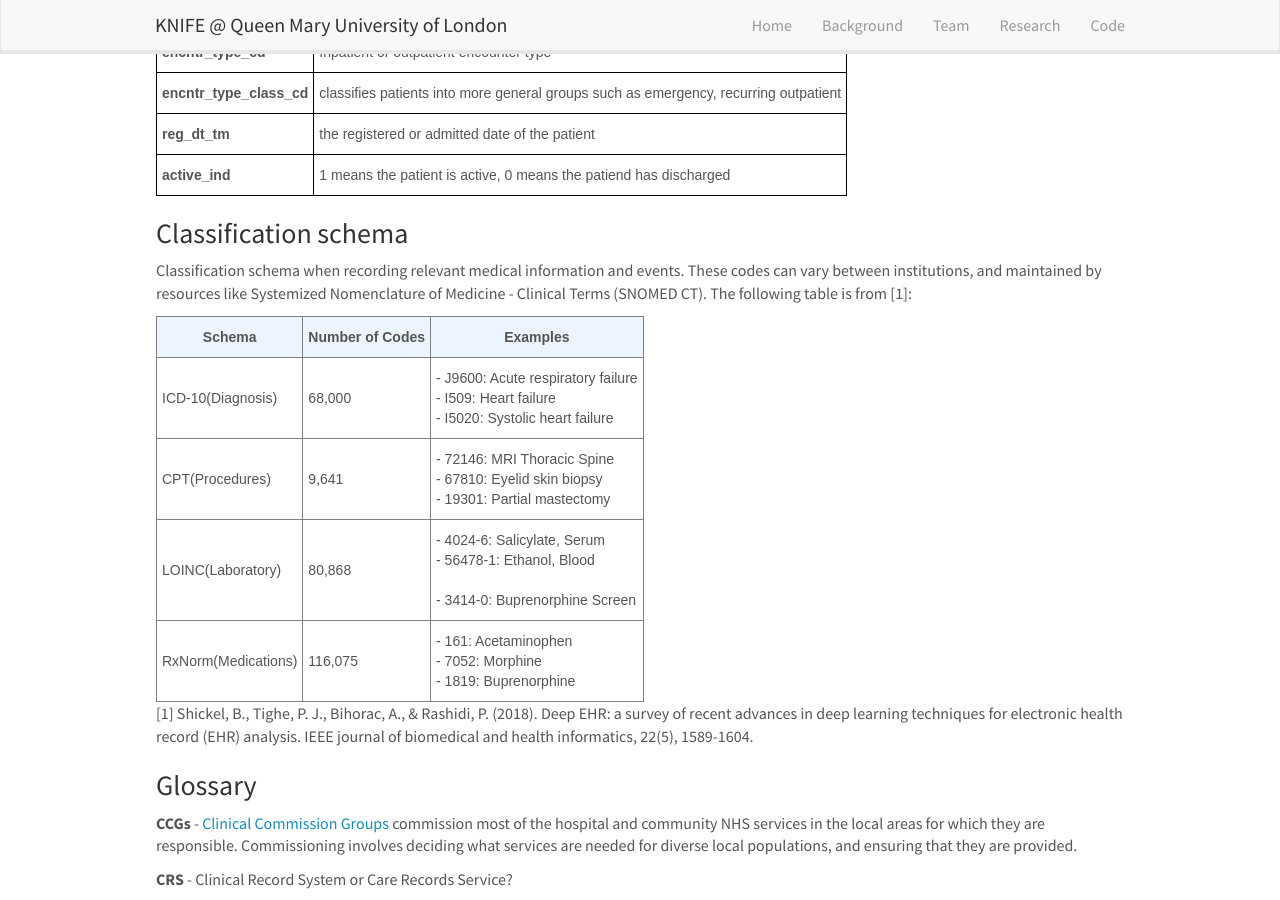
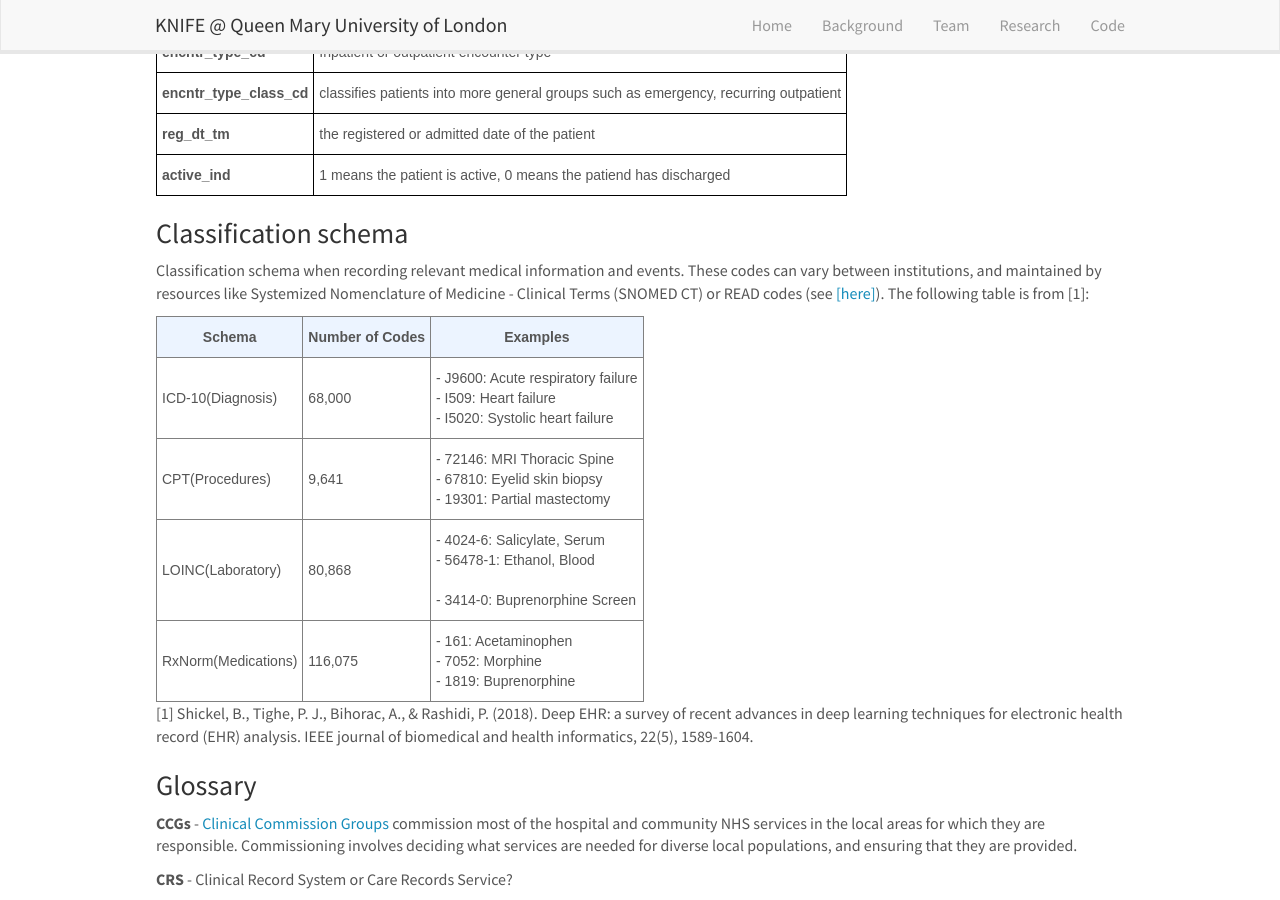
Before and after one commit to knifeqmul/knifeqmul.github.io, a Jekyll site: the page built from _pages/background.md, in a window 1280 px wide and 900 px high, scrolled down 1443 px. Built offline with Jekyll 4.4.1, drawn with Linux system fonts in a browser that asks for light colours; nearby versions of some CDN libraries.

Commit message:
Update background.md

```diff
--- a/_pages/background.md
+++ b/_pages/background.md
@@ -102,7 +102,7 @@
 
 ### Classification schema
 
-Classification schema when recording relevant medical information and events. These codes can vary between institutions, and maintained by resources like Systemized Nomenclature of Medicine - Clinical Terms (SNOMED CT). The following table is from [1]:
+Classification schema when recording relevant medical information and events. These codes can vary between institutions, and maintained by resources like Systemized Nomenclature of Medicine - Clinical Terms (SNOMED CT) or READ codes (see <a href="http://www.gp-training.net/it/synergy_archive/synergy/readcode.htm">[here]</a>). The following table is from [1]:
 
 <style type="text/css">
 .tg  {border-collapse:collapse;border-spacing:0;}
```
